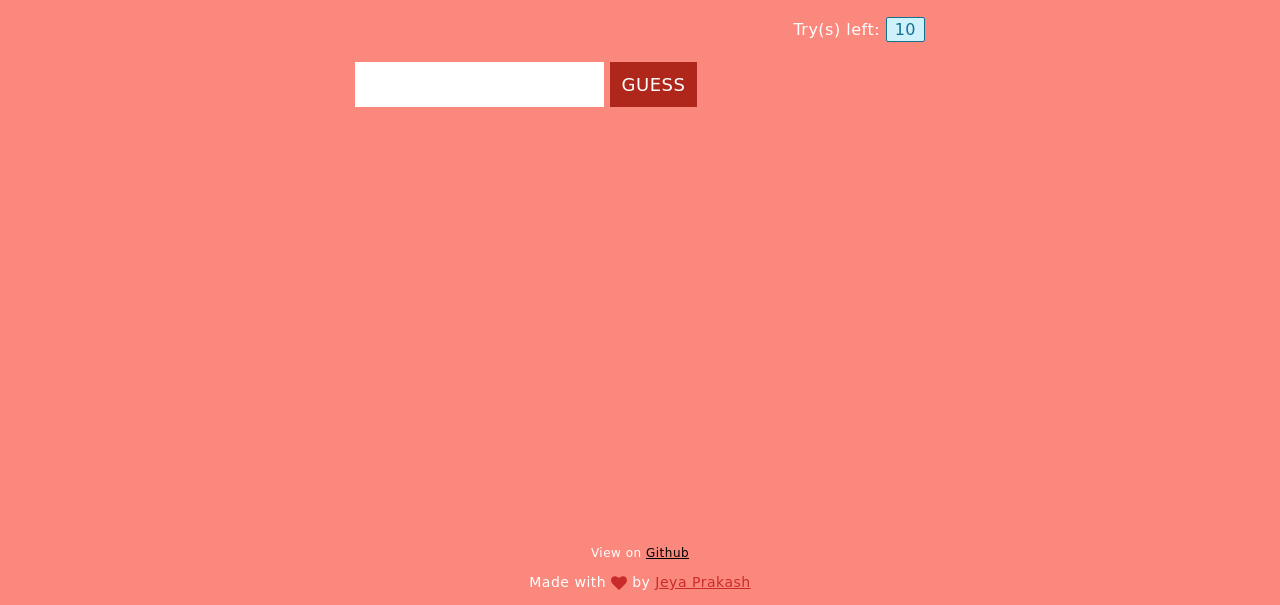
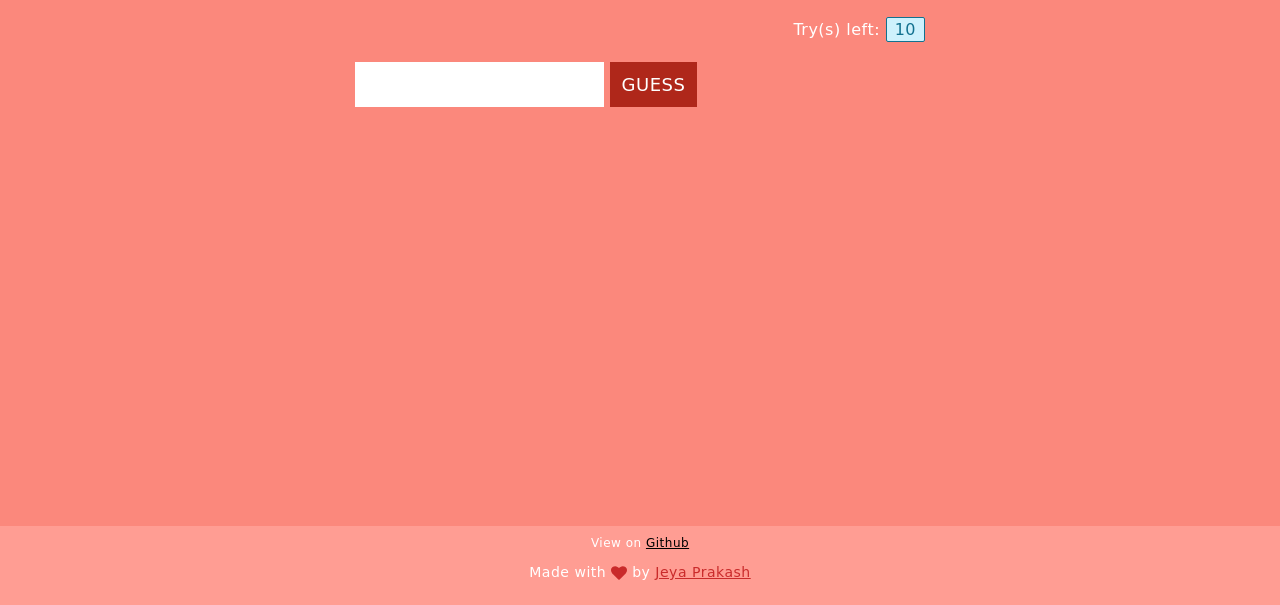
Before and after one commit to Jeya-Prakash/JavaScript-Number-Game, a plain HTML site: page docs/index.html in a window 1280 px wide. Shown: the part 195-800 px from the top of the page. Drawn offline with Linux system fonts and the light colour scheme; a web font is replaced by a local one.

Commit message:
css changes

```diff
--- a/docs/index.html
+++ b/docs/index.html
@@ -3,8 +3,9 @@
 <link href="https://fonts.googleapis.com/css?family=Patua+One" rel="stylesheet">
 <style>
     body {
-        background: #fb887c;
+        background-color: #fb887c;
         color: #fff;
+        margin: 0;
     }
 
     * {
@@ -30,6 +31,8 @@
         left: 0;
         width: 100%;
         font-size: 12px;
+        background-color: #ff9d93;
+        padding: 10px;
     }
 
     input, button {
```
